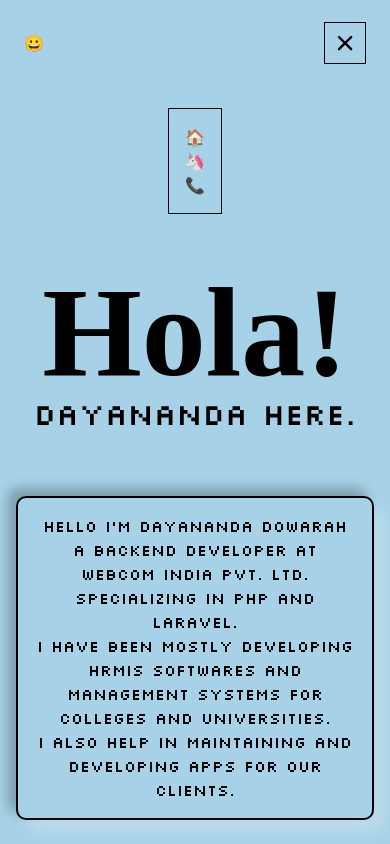
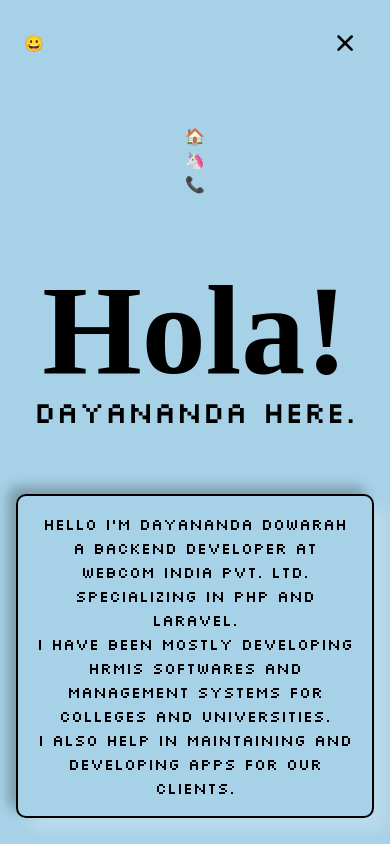
Before and after one commit to kuromadara/portfolio, a Next.js app: page / in a window 390 px wide. Both pictures are taken after a click on the button 344 px from the left and 43 px from the top of the page. Shown: the top 844 px of the page. Built offline with nearby package versions, Linux system fonts and the light colour scheme; a web font is replaced by a local one.

Commit message:
responsive fixes

```diff
--- a/Components/Navigation.tsx
+++ b/Components/Navigation.tsx
@@ -15,7 +15,7 @@ const Navigation = () => {
                         </div>
                         <div className="md:hidden">
                             <button
-                  className="p-2 w-navButton h-navButton text-gray-700 rounded-md outline-none focus:border-gray-400 focus:border"
+                                className="p-2 w-navButton h-navButton text-gray-700 rounded-md outline-none "
                                 onClick={() => setNavbar(!navbar)}
                             >
                                 {navbar ? (
@@ -53,11 +53,10 @@ const Navigation = () => {
                 </div>
                 <div>
                     <div
-              className={`flex-1 justify-self-center pb-3 mt-8 md:block md:pb-0 md:mt-0 ${
-                navbar ? 'block' : 'hidden'
+                        className={`flex-1 justify-self-center pb-3 mt-8 md:block md:pb-0 md:mt-0 ${navbar ? 'block' : 'hidden'
                             }`}
                     >
-              <ul className="flex flex-col p-4 mt-4 bg-gray-50 rounded-lg border border-gray-100 md:flex-row md:space-x-8 md:mt-0 md:text-sm md:font-medium md:border-0 md:bg-white dark:bg-gray-800 md:dark:bg-gray-900 dark:border-gray-700">
+                        <ul className="flex flex-col p-4 items-center mt-4 bg-gray-50 rounded-lg md:flex-row md:space-x-8 md:mt-0 md:text-sm md:font-medium md:border-0 md:bg-white dark:bg-gray-800 md:dark:bg-gray-900 dark:border-gray-700">
                             <li >
                                 <Link href="/">
                                     <a>&#127968;</a>
```
Lines whose indentation alone changed are shown as unchanged.
